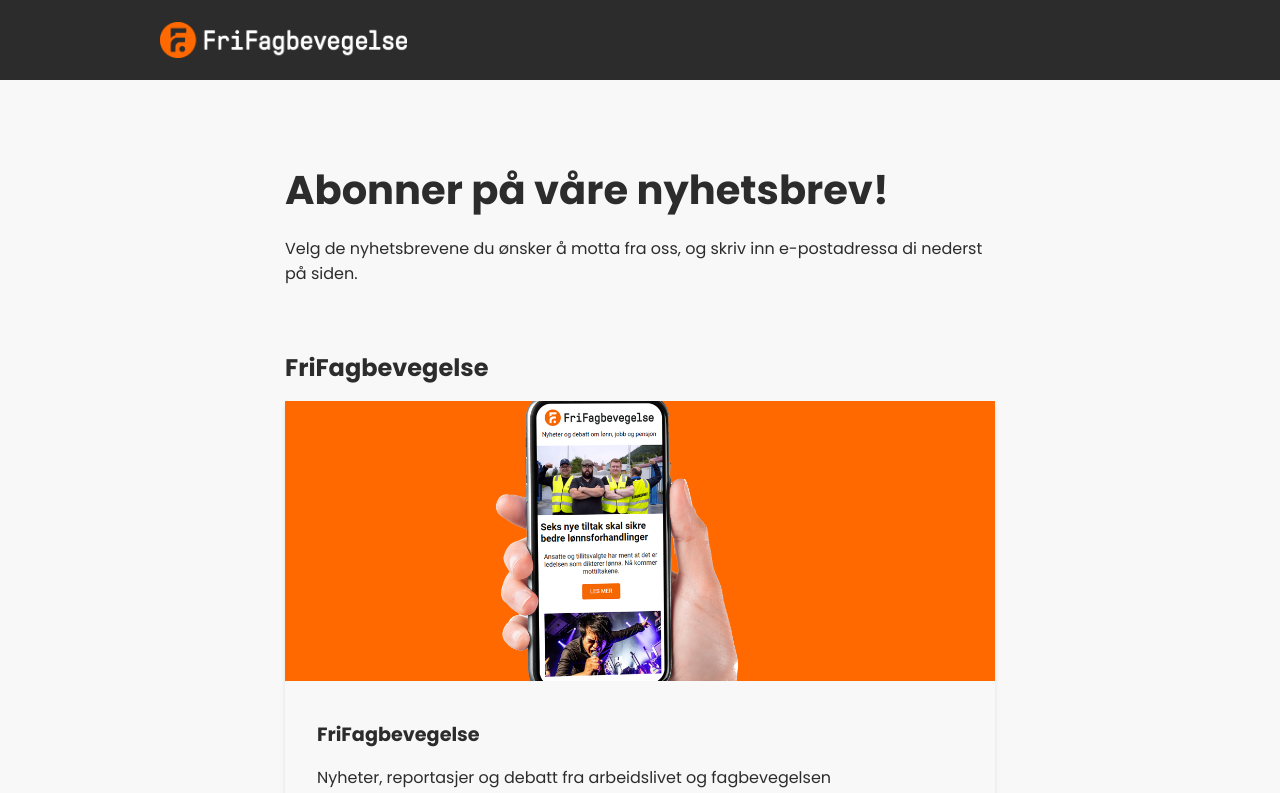
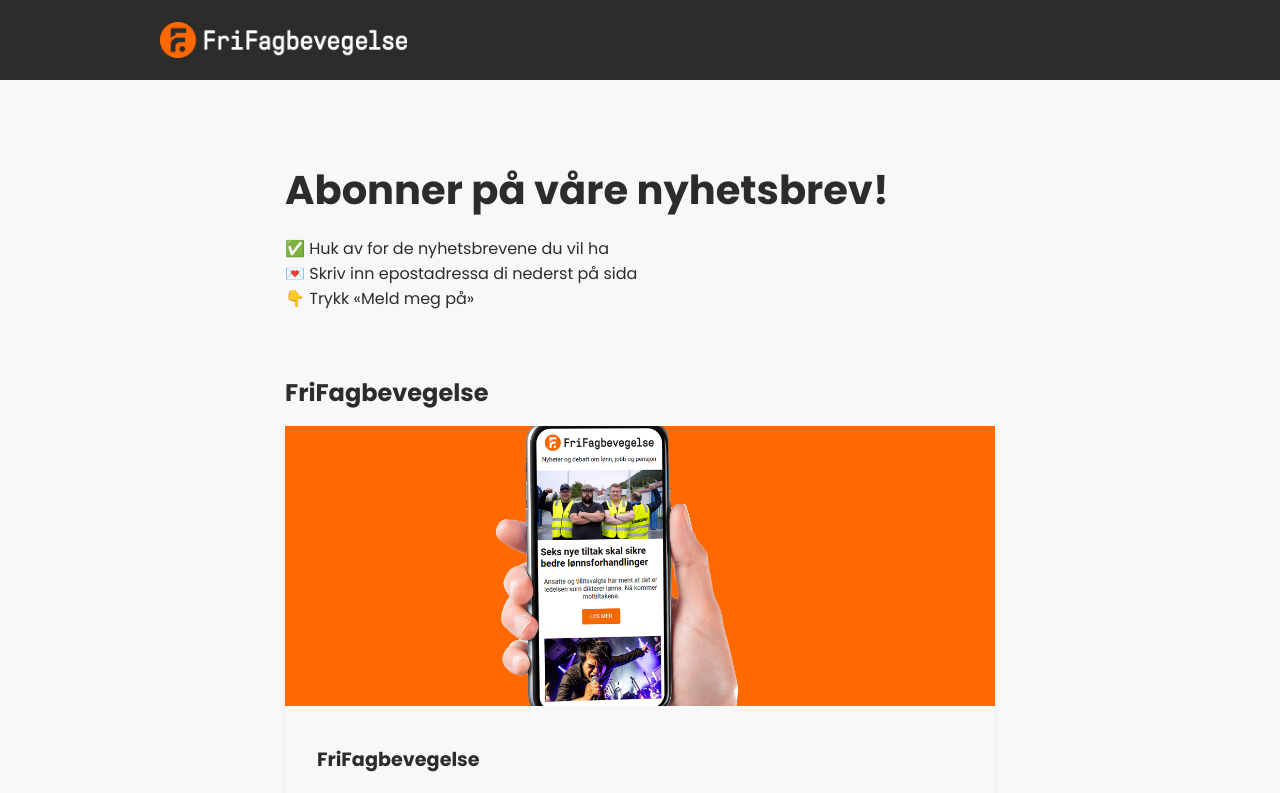
Before and after one commit to Ninuskaninus/FrifagNyhetsbrev, a React (Create React App) app: page / in a window 1280 px wide. Shown: the top 793 px of the page. Built offline with nearby package versions, Linux system fonts and the light colour scheme.

Commit message:
changed description

```diff
--- a/src/components/checkedList/index.styles.jsx
+++ b/src/components/checkedList/index.styles.jsx
@@ -24,6 +24,5 @@
 li{
 display: flex;
 justify-content: space-between;
-
 }
 `;
--- a/src/components/descriptions/index.jsx
+++ b/src/components/descriptions/index.jsx
@@ -3,7 +3,11 @@
 const Descriptions = {
   Top: () => {
     return (
-      <p>Velg de nyhetsbrevene du ønsker å motta fra oss, og skriv inn e-postadressa di nederst på siden.</p>
+      <>
+      <p>✅ Huk av for de nyhetsbrevene du vil ha</p>
+      <p>💌 Skriv inn epostadressa di nederst på sida</p>
+      <p>👇 Trykk «Meld meg på»</p>
+      </>
     )
   },
 
```
